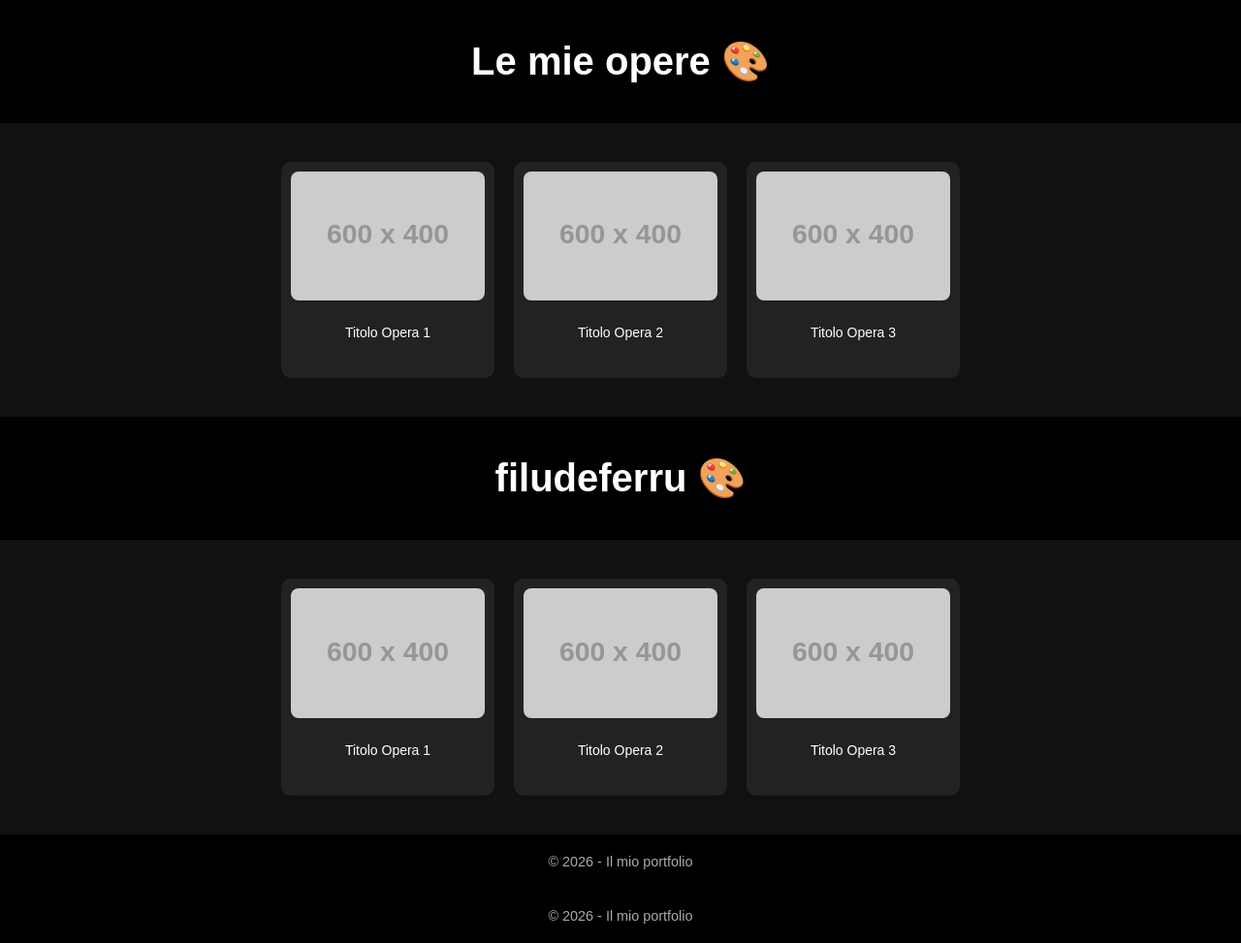
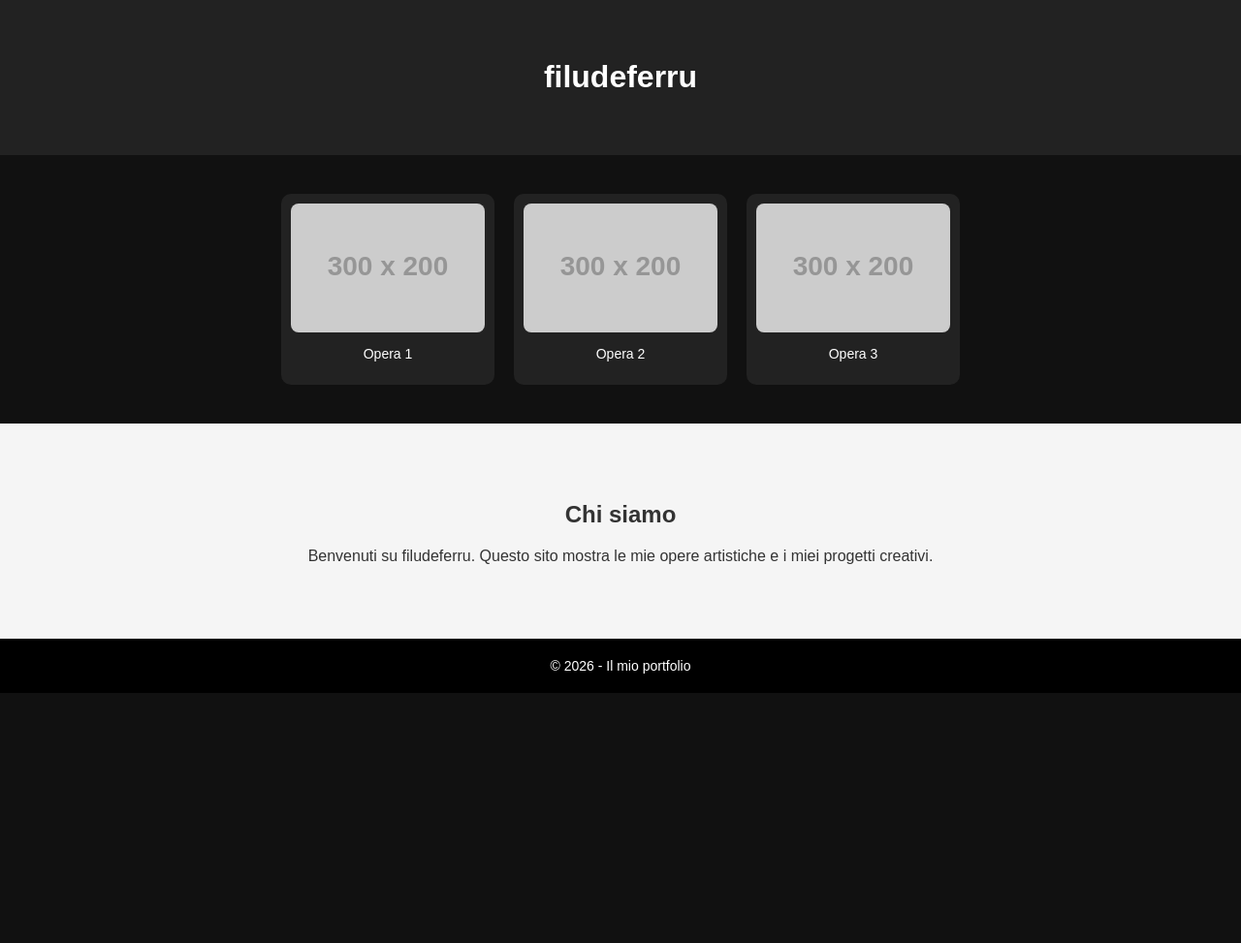
Before and after one commit to filudeferru/filudeferru.github.io, a plain HTML site: page index.html in a window 1280 px wide. Shown: the whole page at 97% size. After the commit the page ends 800 px from the top, so only its background shows below. Drawn offline with Linux system fonts and the light colour scheme; placeholder pictures from the web are drawn by us.

Commit message:
Update index.html

```diff
--- a/index.html
+++ b/index.html
@@ -1,149 +1,27 @@
-
 
 <!DOCTYPE html>
 <html>
+
 <head>
-    <title>Le mie opere</title>
-    <meta name="viewport" content="width=device-width, initial-scale=1.0">
+<title>filudeferru</title>
+
+<meta name="viewport" content="width=device-width, initial-scale=1">
+
 <style>
-        body {
-            margin: 0;
-            font-family: Arial, sans-serif;
-            background-color: #111;
-            color: white;
+
+body{
+margin:0;
+font-family:Arial;
+background:#111;
+color:white;
 }
 
-        header {
-            text-align: center;
-            padding: 40px 20px;
-            background: #000;
+header{
+text-align:center;
+padding:40px;
+background:#222;
 }
 
-        h1 {
-            margin: 0;
-            font-size: 2.5em;
-        }
-
-        .gallery {
-            display: grid;
-            grid-template-columns: repeat(auto-fit, minmax(250px, 1fr));
-            gap: 20px;
-            padding: 40px;
-        }
-
-        .card {
-            background: #1c1c1c;
-            border-radius: 10px;
-            overflow: hidden;
-            transition: 0.3s;
-        }
-
-        .card:hover {
-            transform: scale(1.03);
-        }
-
-        .card img {
-            width: 100%;
-            display: block;
-        }
-
-        .card p {
-            padding: 15px;
-            text-align: center;
-        }
-
-        footer {
-            text-align: center;
-            padding: 20px;
-            background: #000;
-            font-size: 0.9em;
-            color: #aaa;
-        }
-    </style>
-</head>
-<body>
-
-<header>
-    <h1>Le mie opere 🎨</h1>
-</header>
-
-<section class="gallery">
-
-    <div class="card">
-        <img src="https://via.placeholder.com/600x400" alt="Opera 1">
-        <p>Titolo Opera 1</p>
-    </div>
-
-    <div class="card">
-        <img src="https://via.placeholder.com/600x400" alt="Opera 2">
-        <p>Titolo Opera 2</p>
-    </div>
-
-    <div class="card">
-        <img src="https://via.placeholder.com/600x400" alt="Opera 3">
-        <p>Titolo Opera 3</p>
-    </div>
-
-</section>
-    <!DOCTYPE html>
-<html>
-<head>
-    <title>Le mie opere</title>
-    <meta name="viewport" content="width=device-width, initial-scale=1.0">
-    <style>
-        body {
-            margin: 0;
-            font-family: Arial, sans-serif;
-            background-color: #111;
-            color: white;
-        }
-
-        header {
-            text-align: center;
-            padding: 40px 20px;
-            background: #000;
-        }
-
-        h1 {
-            margin: 0;
-            font-size: 2.5em;
-        }
-
-        .gallery {
-            display: grid;
-            grid-template-columns: repeat(auto-fit, minmax(250px, 1fr));
-            gap: 20px;
-            padding: 40px;
-        }
-
-        .card {
-            background: #1c1c1c;
-            border-radius: 10px;
-            overflow: hidden;
-            transition: 0.3s;
-        }
-
-        .card:hover {
-            transform: scale(1.03);
-        }
-
-        .card img {
-            width: 100%;
-            display: block;
-        }
-
-        .card p {
-            padding: 15px;
-            text-align: center;
-        }
-
-        footer {
-            text-align: center;
-            padding: 20px;
-            background: #000;
-            font-size: 0.9em;
-            color: #aaa;
-        }
 .gallery{
 display:flex;
 justify-content:center;
@@ -169,31 +47,55 @@ border-radius:8px;
 margin-top:10px;
 font-size:14px;
 }
+
+.about{
+text-align:center;
+padding:60px 20px;
+background:#f5f5f5;
+color:#333;
+}
+
+footer{
+text-align:center;
+padding:20px;
+background:#000;
+font-size:14px;
+}
+
 </style>
 </head>
+
 <body>
 
 <header>
-    <h1>filudeferru 🎨</h1>
+<h1>filudeferru</h1>
 </header>
 
 <section class="gallery">
 
 <div class="card">
-        <img src="https://via.placeholder.com/600x400" alt="Opera 1">
-        <p>Titolo Opera 1</p>
+<img src="https://via.placeholder.com/300x200">
+<p>Opera 1</p>
 </div>
 
 <div class="card">
-        <img src="https://via.placeholder.com/600x400" alt="Opera 2">
-        <p>Titolo Opera 2</p>
+<img src="https://via.placeholder.com/300x200">
+<p>Opera 2</p>
 </div>
 
 <div class="card">
-        <img src="https://via.placeholder.com/600x400" alt="Opera 3">
-        <p>Titolo Opera 3</p>
+<img src="https://via.placeholder.com/300x200">
+<p>Opera 3</p>
 </div>
 
+</section>
+
+<section class="about">
+<h2>Chi siamo</h2>
+<p>
+Benvenuti su filudeferru. Questo sito mostra le mie opere artistiche
+e i miei progetti creativi.
+</p>
 </section>
 
 <footer>
@@ -202,10 +104,3 @@ font-size:14px;
 
 </body>
 </html>
-
-<footer>
-    © 2026 - Il mio portfolio
-</footer>
-
-</body>
-</html>
```
Lines whose indentation alone changed are shown as unchanged.
